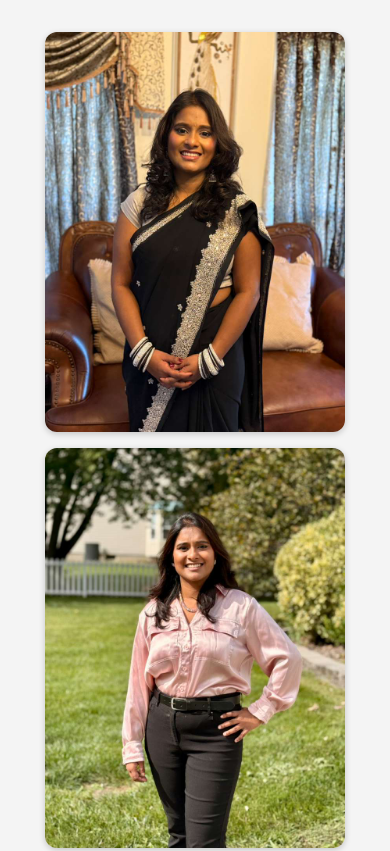
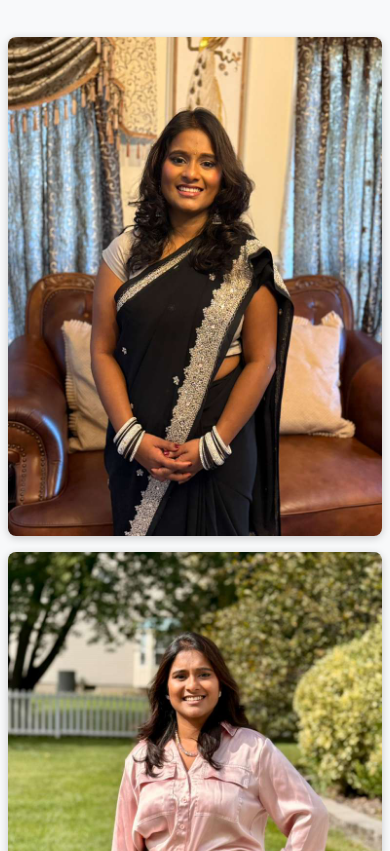
Before and after one commit to udaibk/dk, a plain HTML site: page index.html in a window 390 px wide. Shown: the top 851 px of the page. Drawn offline with Linux system fonts and the light colour scheme.

Commit message:
Update index.html

```diff
--- a/index.html
+++ b/index.html
@@ -3,54 +3,113 @@
 <head>
   <meta charset="UTF-8" />
   <meta name="viewport" content="width=device-width, initial-scale=1.0" />
-  <title>My Photo Gallery</title>
+  <title></title>
+
   <style>
+    /* ---------- GLOBAL LAYOUT ---------- */
     body {
-      font-family: sans-serif;
-      background: #f4f4f4;
+      font-family: system-ui, sans-serif;
+      background: #f8f9fa;
       margin: 0;
-      padding: 2rem;
+      padding: 1rem;
       display: flex;
-      flex-wrap: wrap;
-      justify-content: center;
-      gap: 1rem;
+      flex-direction: column;
+      align-items: center;
       user-select: none;
       -webkit-user-select: none;
-      -moz-user-select: none;
-      -ms-user-select: none;
     }
+
+    h1 {
+      text-align: center;
+      font-size: 1.5rem;
+      color: #333;
+      margin-bottom: 1rem;
+    }
+
+    /* ---------- GALLERY GRID ---------- */
+    .gallery {
+      display: grid;
+      grid-template-columns: repeat(auto-fit, minmax(250px, 1fr));
+      gap: 1rem;
+      width: 100%;
+      max-width: 1000px;
+    }
+
+    /* ---------- PHOTO CONTAINER ---------- */
     .photo {
+      position: relative;
+      overflow: hidden;
       border-radius: 12px;
-      box-shadow: 0 2px 6px rgba(0,0,0,0.2);
-      overflow: hidden;
-      max-width: 300px;
+      box-shadow: 0 2px 8px rgba(0,0,0,0.2);
+      background: #fff;
     }
+
+    /* ---------- IMAGE PROTECTION ---------- */
     .photo img {
       width: 100%;
       height: auto;
       display: block;
 
-  /* 🛡️ Protection settings */
-  pointer-events: none;     /* disables drag & right-click */
-  user-select: none;        /* prevents highlighting or copying */
-  -webkit-user-drag: none;  /* stops image dragging in Safari/Chrome */
-  -webkit-touch-callout: none; /* blocks iOS long-press save options */
-  -moz-user-select: none;
-  -ms-user-select: none;
+      pointer-events: none;
+      user-select: none;
+      -webkit-user-drag: none;
+      -webkit-touch-callout: none;
     }
 
+    /* ---------- TRANSPARENT OVERLAY ---------- */
+    .photo::after {
+      content: "";
+      position: absolute;
+      top: 0;
+      left: 0;
+      right: 0;
+      bottom: 0;
+      background: transparent;
+      z-index: 2;
+      pointer-events: all;
+    }
+
+    /* ---------- OPTIONAL CAPTION ---------- */
+    .caption {
+      text-align: center;
+      color: #777;
+      margin-top: 1rem;
+      font-size: 0.9rem;
+    }
+
+    /* ---------- MOBILE OPTIMIZATION ---------- */
+    @media (max-width: 600px) {
+      body {
+        padding: 0.5rem;
+      }
+      h1 {
+        font-size: 1.2rem;
+      }
+      .photo {
+        border-radius: 8px;
+      }
+    }
   </style>
+
   <script>
-    // Disable right-click
-    document.addEventListener('contextmenu', event => event.preventDefault());
+    /* Disable right-click globally */
+    document.addEventListener('contextmenu', e => e.preventDefault());
   </script>
 </head>
+
 <body>
+  <h1></h1>
+
+  <div class="gallery">
       <div class="photo"><img src="WhatsApp Image 2025-10-22 at 9.11.02 PM.jpeg" alt="Photo 1"></div>
       <div class="photo"><img src="WhatsApp Image 2025-10-22 at 9.11.04 PM.jpeg" alt="Photo 2"></div>
       <div class="photo"><img src="WhatsApp Image 2025-10-22 at 9.11.05 PM.jpeg" alt="Photo 3"></div>
       <div class="photo"><img src="WhatsApp Image 2025-10-22 at 9.23.16 PM.jpeg" alt="Photo 3"></div>
       <div class="photo"><img src="WhatsApp Image 2025-10-22 at 9.27.44 PM.jpeg" alt="Photo 3"></div>
       <div class="photo"><img src="WhatsApp Image 2025-10-22 at 9.50.29 PM.jpeg" alt="Photo 3"></div>
+
+  </div>
+
+  <div class="caption">© 2025 My Photos – Download Disabled</div>
 </body>
 </html>
```
Lines whose indentation alone changed are shown as unchanged.
